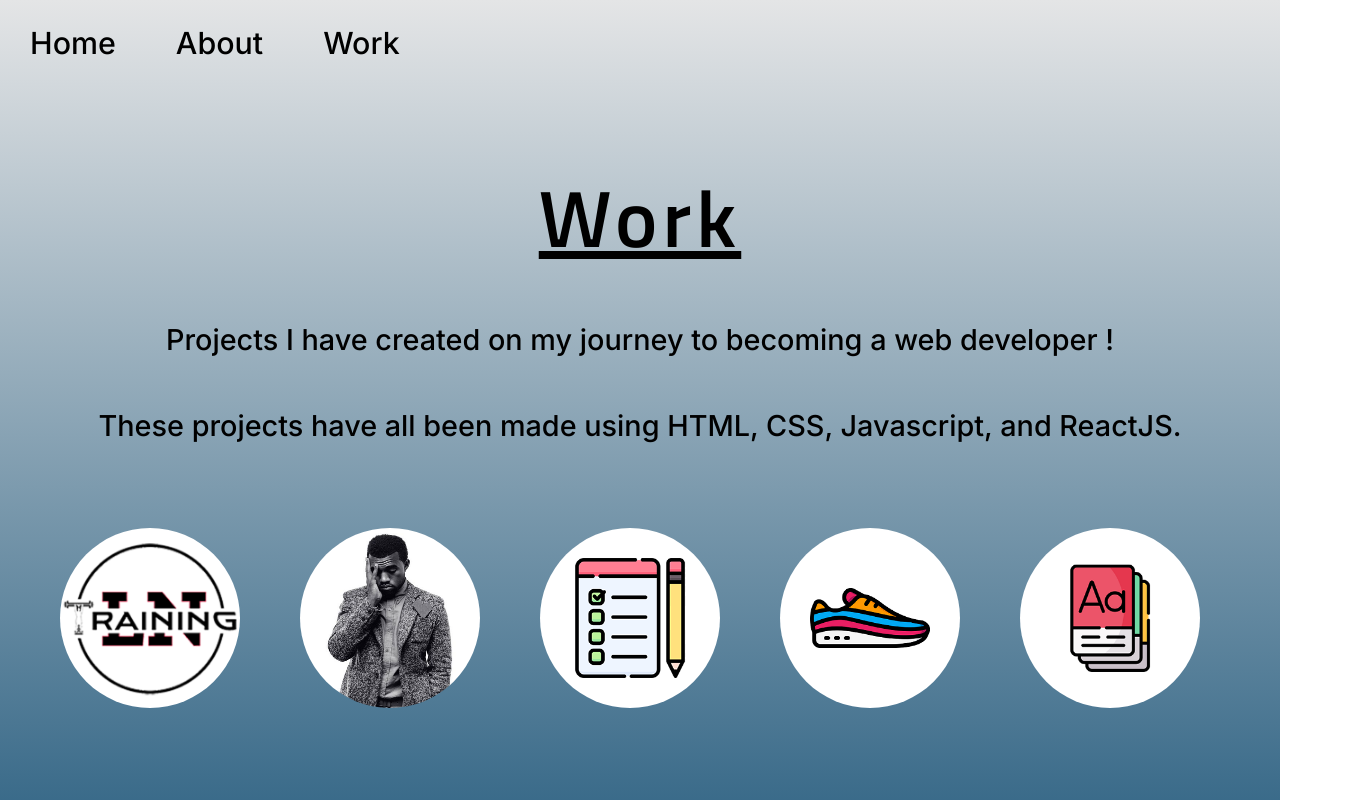
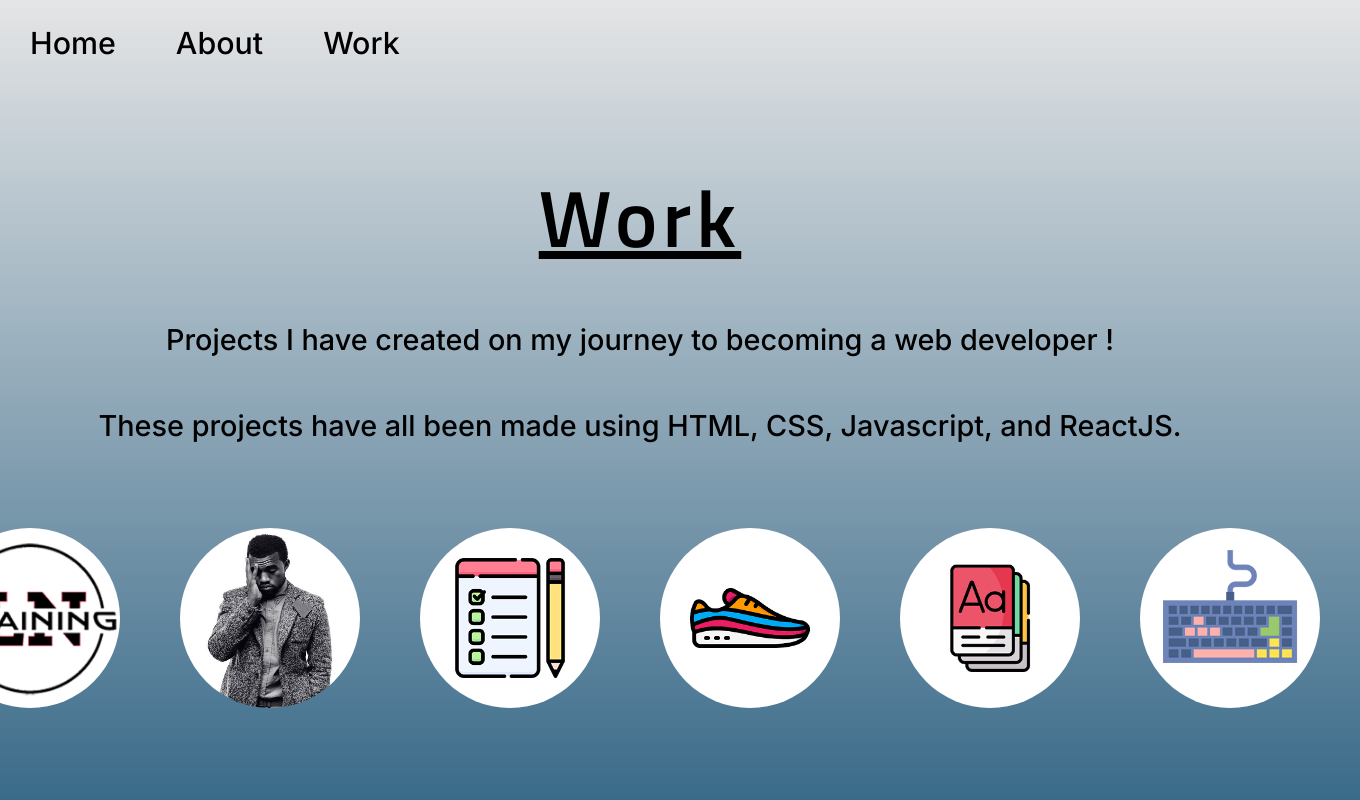
Before and after one commit to tylerpgen/portfolio, a React (Create React App) app: page /projects in a window 1280 px wide. Shown: the top 800 px of the page, 1360 px wide, since content can reach past the window. Built offline with nearby package versions, Linux system fonts and the light colour scheme.

Commit message:
work page update

```diff
--- a/src/components/ProjectCard.jsx
+++ b/src/components/ProjectCard.jsx
@@ -9,7 +9,6 @@ const ProjectContainer = styled.div`
   margin: 10px 20px;
   padding: 10px 0;
   flex-direction: column;
-
   @media screen and (min-width: 1000px) {
     flex-direction: row;
     margin: 20px 20px;
@@ -17,12 +16,12 @@ const ProjectContainer = styled.div`
 `;
 
 const ProjectImage = styled.img`
+  position: relative;
   width: 180px;
   height: 180px;
   background-color: white;
   border-radius: 50%;
   transition: all 0.3s ease-in;
-
   &:hover {
     transform: scale(1.1);
   }
--- a/src/pages/Projects.jsx
+++ b/src/pages/Projects.jsx
@@ -5,6 +5,7 @@ import YeLogo from "../assets/ye.png";
 import ToDo from "../assets/todo.png";
 import Shoe from "../assets/shoe.png";
 import Flash from "../assets/flash.png";
+import Type from "../assets/typing.png";
 
 const ProjectContainer = styled.div`
   display: flex;
@@ -120,7 +121,11 @@ const Projects = () => {
         </DescContainer>
       </HeaderContainer>
       <ProjectContainer>
-        <ProjectCard link="https://ln-training.com/" img={LnLogo} />
+        <ProjectCard
+          title="Personal Trainer"
+          link="https://ln-training.com/"
+          img={LnLogo}
+        />
         <ProjectCard
           link="https://tylerpgen.github.io/kanye-site/"
           img={YeLogo}
@@ -134,6 +139,10 @@ const Projects = () => {
           link="https://tylerpgen.github.io/flashcard-app/"
           img={Flash}
         />
+        <ProjectCard
+          link="https://tylerpgen.github.io/tyler-type/"
+          img={Type}
+        />
       </ProjectContainer>
     </Container>
   );
```
Also changed, not shown: src/assets/typing.png (added).
